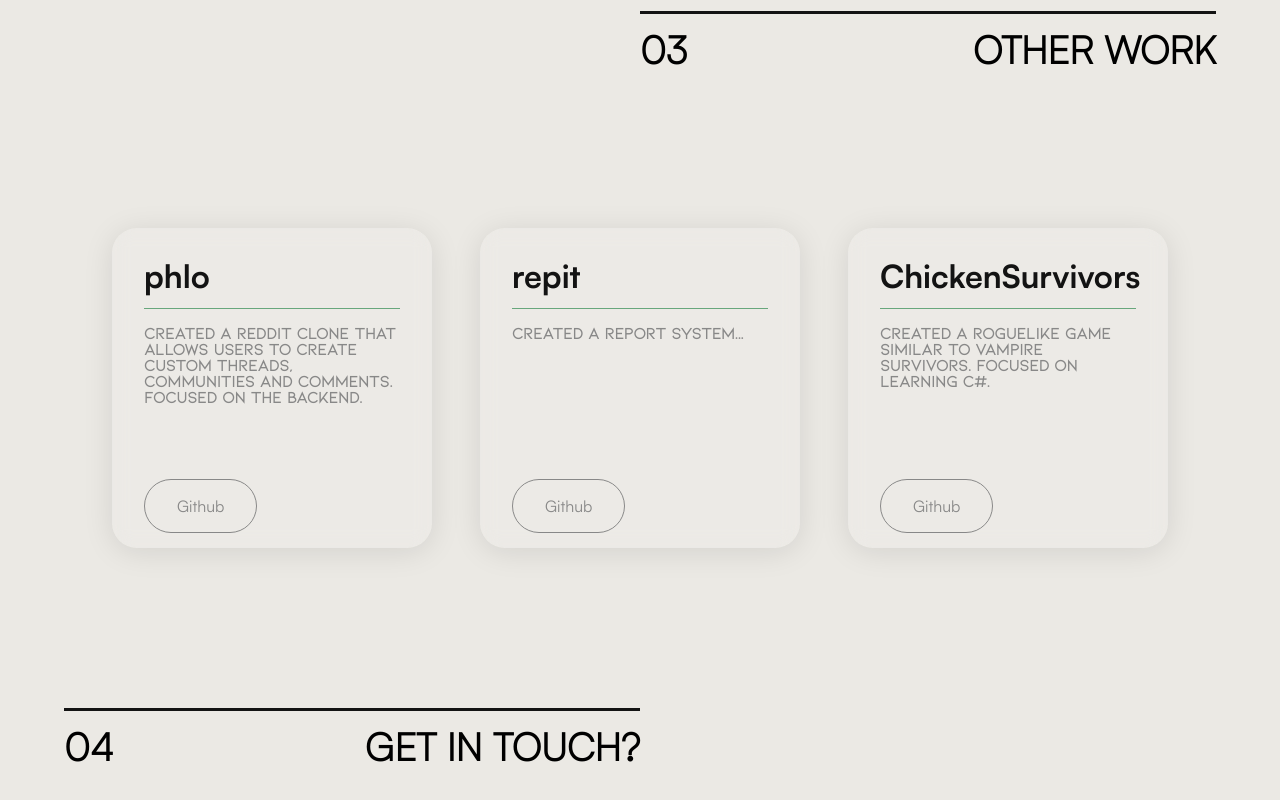
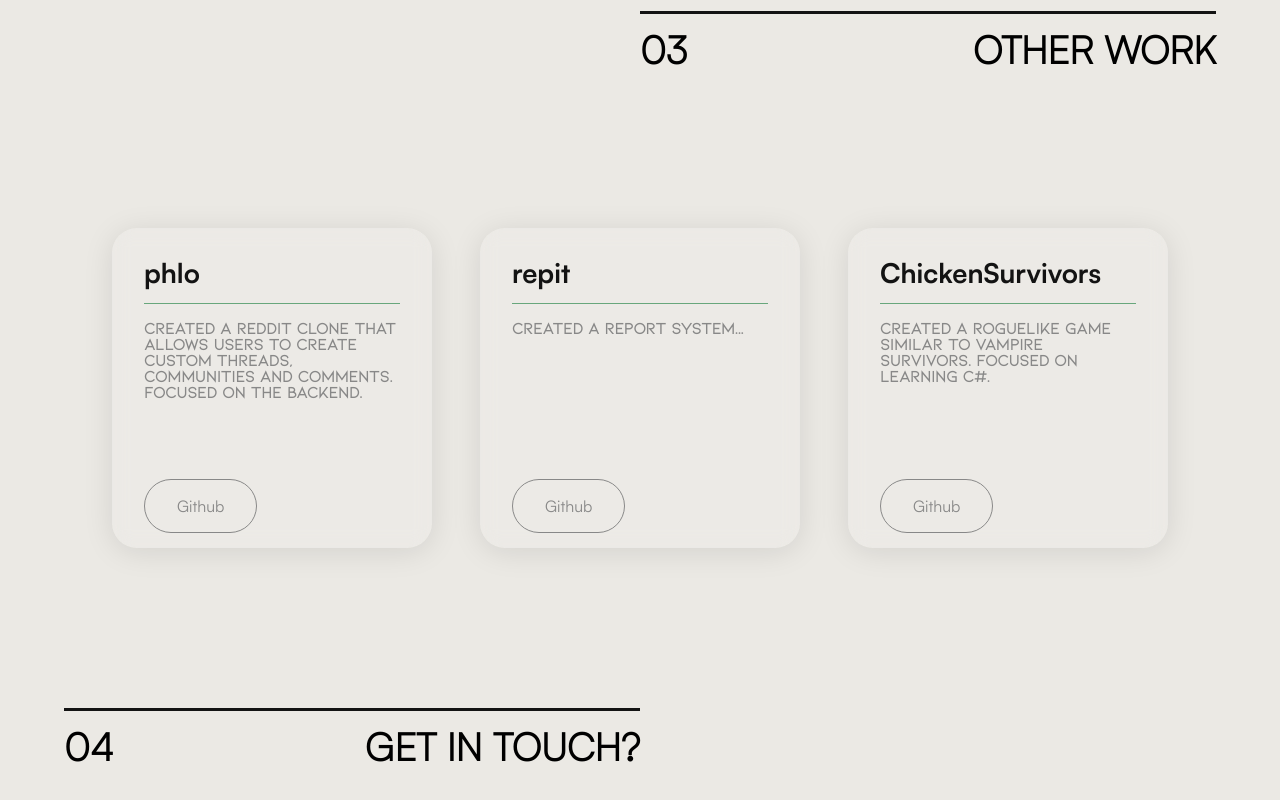
Before and after one commit to samueljsong/portfolio.v4, a React (Vite) app: page /home in a window 1280 px wide. Shown: the part 2652-3452 px from the top of the page. Built offline with nearby package versions, Linux system fonts and the light colour scheme.

Commit message:
fixed title

```diff
--- a/src/styles/SmallProjectCard.css
+++ b/src/styles/SmallProjectCard.css
@@ -61,6 +61,10 @@
     border-radius: 50px;
 }
 
+.spc-infocontainer > div > h3 {
+    font-size: 1.7rem;
+}
+
 @media (max-width: 1199.98px) {
     .spc-container {
         width: 30vw;
```
